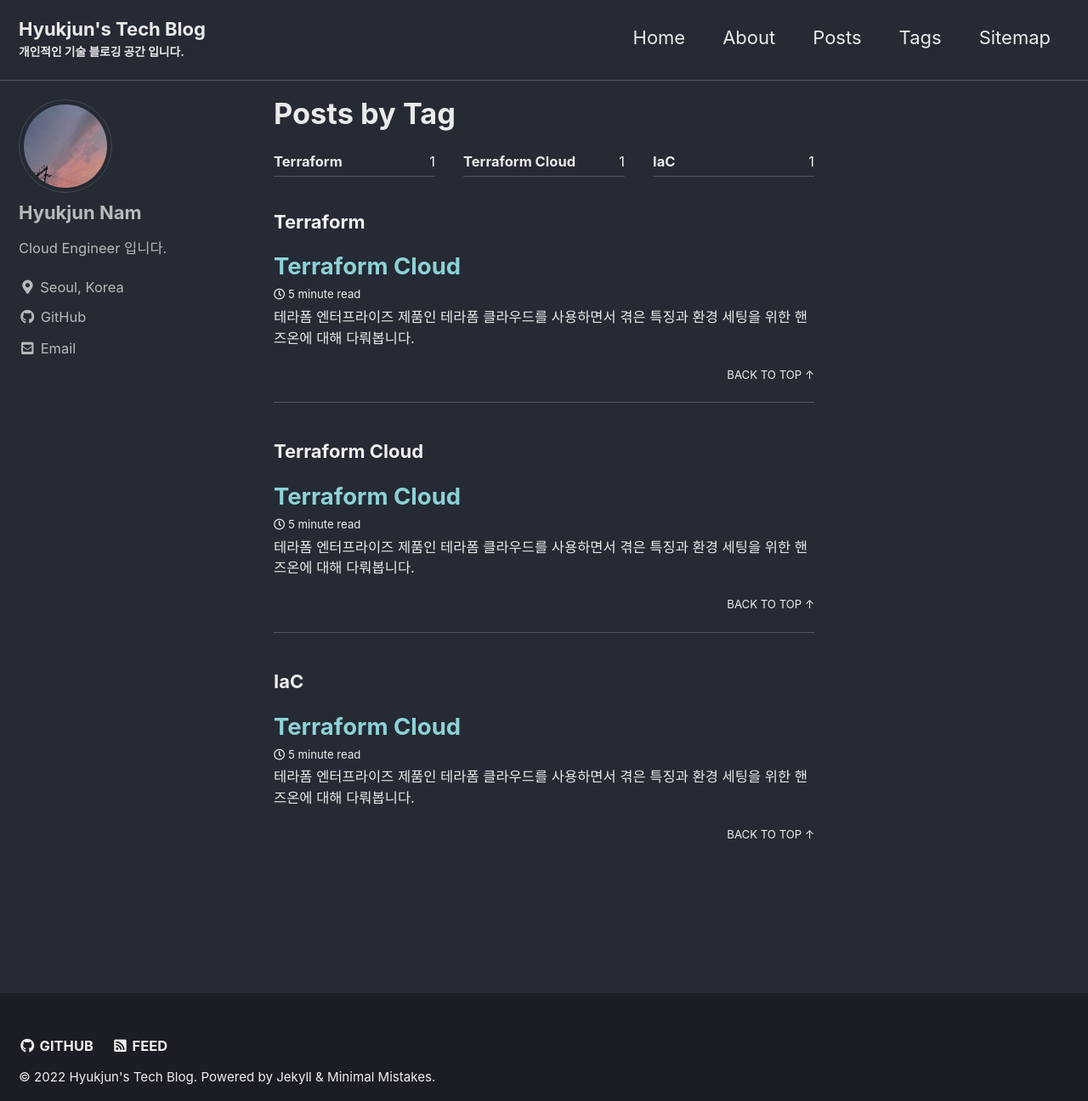
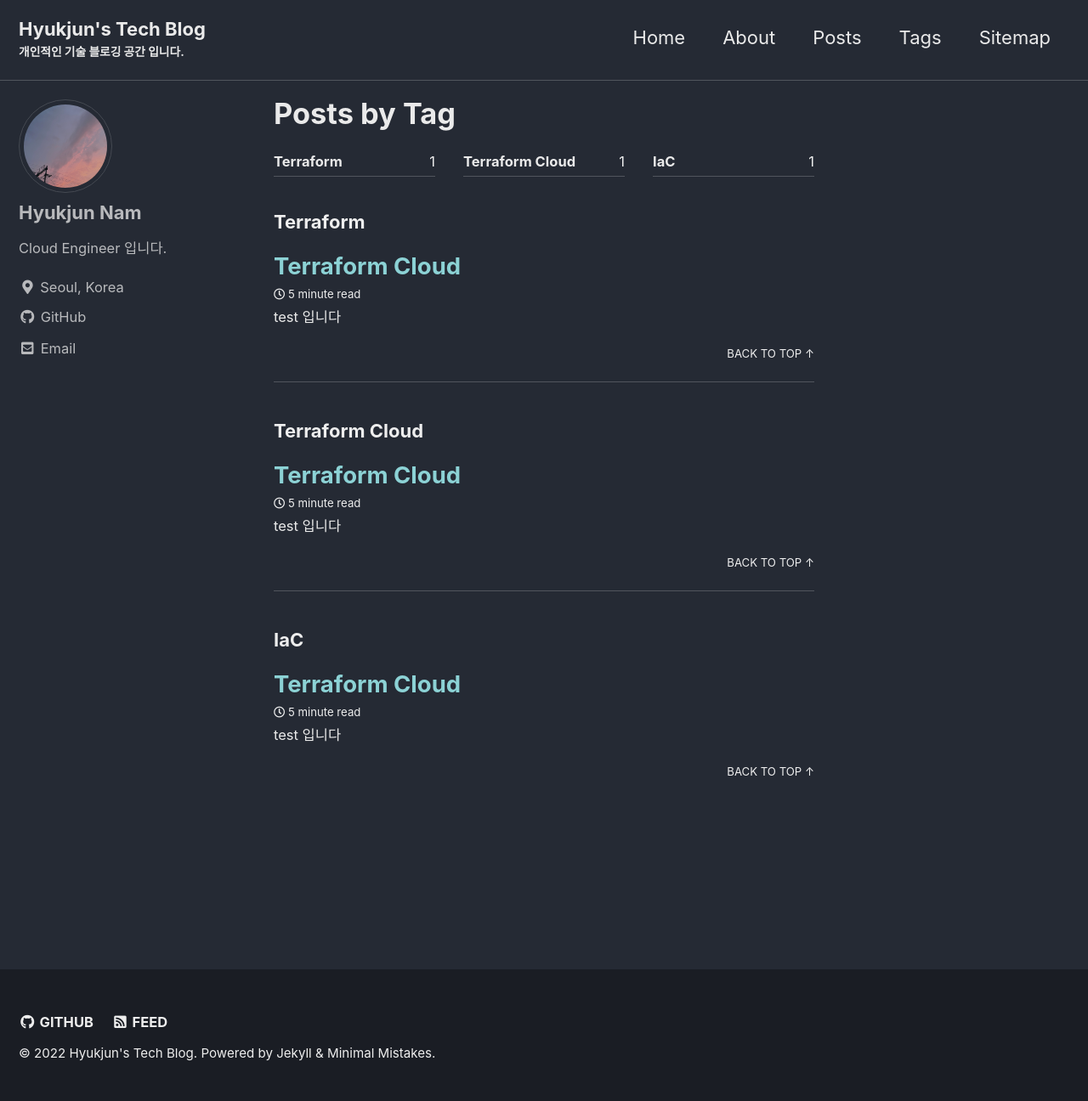
Before and after one commit to hyukjuns/hyukjuns.github.io.jekyll.backup, a Jekyll site: the page built from _pages/tag-archive.md, in a window 1280 px wide and 1400 px high, cut to the strip 104-1400 px from the top of the window. Shown: the whole strip at 85% size. Built offline with Jekyll 4.4.1, drawn with Linux system fonts in a browser that asks for light colours; cached includes are drawn as plain includes.

Commit message:
20220407 first blog update

```diff
--- a/_posts/2022-04-07-tfcloud.md
+++ b/_posts/2022-04-07-tfcloud.md
@@ -1,5 +1,6 @@
 ---
 title: Terraform Cloud
+excerpt: test 입니다
 categories:
     - Terraform
 tags:
```
